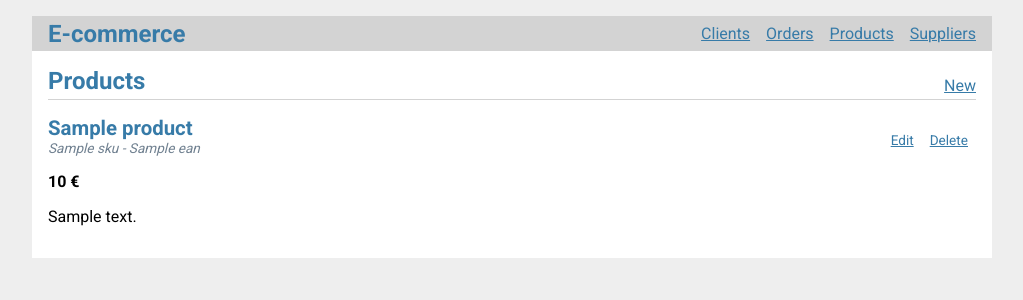
After one commit to nunogoncalves03/bd-project, a Flask app: template delivery-3/web/templates/products/index.html in a window 1280 px wide. The commit adds this page. Shown: the top 300 px of the page, without its empty margins (128-1151 px from the left). Run offline with Flask 3, Linux system fonts and the light colour scheme; the template is opened without the code that fills it: most values are stand-ins (such as "Sample title", 1, 10 or a date in 2020); some libraries are stand-ins or nearby versions.

Commit message:
products_index route done
Co-authored-by: Nuno Gonçalves <nunogoncalves03@users.noreply.github.com>
Co-authored-by: Diogo Rodrigues <diogojarodrigues@outlook.pt>

```diff
--- a/delivery-3/web/app.py
+++ b/delivery-3/web/app.py
@@ -43,17 +43,17 @@ log = app.logger
 
 
 @app.route("/", methods=("GET",))
-@app.route("/accounts", methods=("GET",))
-def account_index():
-    """Show all the accounts, most recent first."""
+@app.route("/products", methods=("GET",))
+def products_index():
+    """Show all the products, ordered by name."""
 
     with pool.connection() as conn:
         with conn.cursor(row_factory=namedtuple_row) as cur:
-            accounts = cur.execute(
+            products = cur.execute(
                 """
-                SELECT account_number, branch_name, balance
-                FROM account
-                ORDER BY account_number DESC;
+                SELECT *
+                FROM product
+                ORDER BY name ASC;
                 """,
                 {},
             ).fetchall()
@@ -64,71 +64,71 @@ def account_index():
         request.accept_mimetypes["application/json"]
         and not request.accept_mimetypes["text/html"]
     ):
-        return jsonify(accounts)
+        return jsonify(products)
 
-    return render_template("account/index.html", accounts=accounts)
+    return render_template("products/index.html", products=products)
 
 
-@app.route("/accounts/<account_number>/update", methods=("GET", "POST"))
-def account_update(account_number):
-    """Update the account balance."""
+# @app.route("/accounts/<account_number>/update", methods=("GET", "POST"))
+# def account_update(account_number):
+#     """Update the account balance."""
 
-    with pool.connection() as conn:
-        with conn.cursor(row_factory=namedtuple_row) as cur:
-            account = cur.execute(
-                """
-                SELECT account_number, branch_name, balance
-                FROM account
-                WHERE account_number = %(account_number)s;
-                """,
-                {"account_number": account_number},
-            ).fetchone()
-            log.debug(f"Found {cur.rowcount} rows.")
+#     with pool.connection() as conn:
+#         with conn.cursor(row_factory=namedtuple_row) as cur:
+#             account = cur.execute(
+#                 """
+#                 SELECT account_number, branch_name, balance
+#                 FROM account
+#                 WHERE account_number = %(account_number)s;
+#                 """,
+#                 {"account_number": account_number},
+#             ).fetchone()
+#             log.debug(f"Found {cur.rowcount} rows.")
 
-    if request.method == "POST":
-        balance = request.form["balance"]
+#     if request.method == "POST":
+#         balance = request.form["balance"]
 
-        error = None
+#         error = None
 
-        if not balance:
-            error = "Balance is required."
-            if not balance.isnumeric():
-                error = "Balance is required to be numeric."
+#         if not balance:
+#             error = "Balance is required."
+#             if not balance.isnumeric():
+#                 error = "Balance is required to be numeric."
 
-        if error is not None:
-            flash(error)
-        else:
-            with pool.connection() as conn:
-                with conn.cursor(row_factory=namedtuple_row) as cur:
-                    cur.execute(
-                        """
-                        UPDATE account
-                        SET balance = %(balance)s
-                        WHERE account_number = %(account_number)s;
-                        """,
-                        {"account_number": account_number, "balance": balance},
-                    )
-                conn.commit()
-            return redirect(url_for("account_index"))
+#         if error is not None:
+#             flash(error)
+#         else:
+#             with pool.connection() as conn:
+#                 with conn.cursor(row_factory=namedtuple_row) as cur:
+#                     cur.execute(
+#                         """
+#                         UPDATE account
+#                         SET balance = %(balance)s
+#                         WHERE account_number = %(account_number)s;
+#                         """,
+#                         {"account_number": account_number, "balance": balance},
+#                     )
+#                 conn.commit()
+#             return redirect(url_for("product_index"))
 
-    return render_template("account/update.html", account=account)
+#     return render_template("account/update.html", account=account)
 
 
-@app.route("/accounts/<account_number>/delete", methods=("POST",))
-def account_delete(account_number):
-    """Delete the account."""
+# @app.route("/accounts/<account_number>/delete", methods=("POST",))
+# def account_delete(account_number):
+#     """Delete the account."""
 
-    with pool.connection() as conn:
-        with conn.cursor(row_factory=namedtuple_row) as cur:
-            cur.execute(
-                """
-                DELETE FROM account
-                WHERE account_number = %(account_number)s;
-                """,
-                {"account_number": account_number},
-            )
-        conn.commit()
-    return redirect(url_for("account_index"))
+#     with pool.connection() as conn:
+#         with conn.cursor(row_factory=namedtuple_row) as cur:
+#             cur.execute(
+#                 """
+#                 DELETE FROM account
+#                 WHERE account_number = %(account_number)s;
+#                 """,
+#                 {"account_number": account_number},
+#             )
+#         conn.commit()
+#     return redirect(url_for("product_index"))
 
 
 @app.route("/ping", methods=("GET",))
--- a/delivery-3/web/static/style.css
+++ b/delivery-3/web/static/style.css
@@ -8,10 +8,15 @@ html {
     max-width: 960px;
     margin: 0 auto;
     background: white;
+    font-family: 'Roboto', sans-serif;
 }
 
-  h1, h2, h3, h4, h5, h6 {
-    font-family: serif;
+h1,
+h2,
+h3,
+h4,
+h5,
+h6 {
     color: #377ba8;
     margin: 1rem 0;
 }
@@ -42,14 +47,16 @@ html {
     padding: 0.25rem 0.5rem;
 }
 
-  nav ul  {
+nav ul {
     display: flex;
     list-style: none;
     margin: 0;
     padding: 0;
 }
 
-  nav ul li a, nav ul li span, header .action {
+nav ul li a,
+nav ul li span,
+header .action {
     display: block;
     padding: 0.5rem;
 }
@@ -58,14 +65,18 @@ html {
     padding: 0 1rem 1rem;
 }
 
-  .content > header {
+.content>header {
     border-bottom: 1px solid lightgray;
     display: flex;
     align-items: flex-end;
 }
 
-  .content > header h1 {
+.content>header h1 {
     flex: auto;
+    margin: 1rem 0 0.25rem 0;
+}
+
+.content>header a {
     margin: 1rem 0 0.25rem 0;
 }
 
@@ -76,17 +87,17 @@ html {
     border: 1px solid #377ba8;
 }
 
-  .post > header {
+.post>header {
     display: flex;
     align-items: flex-end;
     font-size: 0.85em;
 }
 
-  .post > header > div:first-of-type {
+.post>header>div:first-of-type {
     flex: auto;
 }
 
-  .post > header h1 {
+.post>header h1 {
     font-size: 1.5em;
     margin-bottom: 0;
 }
@@ -98,6 +109,10 @@ html {
 
 .post .body {
     white-space: pre-line;
+}
+
+.post .highlight {
+    font-weight: bold;
 }
 
 .content:last-child {
@@ -115,7 +130,8 @@ html {
     margin-bottom: 0.5em;
 }
 
-  .content input, .content textarea {
+.content input,
+.content textarea {
     margin-bottom: 1em;
 }
 
--- a/delivery-3/web/templates/base.html
+++ b/delivery-3/web/templates/base.html
@@ -1,10 +1,16 @@
 <!doctype html>
-<title>{% block title %}{% endblock %} - Bank</title>
+<title>{% block title %}{% endblock %} - E-commerce</title>
 <link rel="stylesheet" href="{{ url_for('static', filename='style.css') }}">
+<link rel="preconnect" href="https://fonts.googleapis.com">
+<link rel="preconnect" href="https://fonts.gstatic.com" crossorigin>
+<link href="https://fonts.googleapis.com/css2?family=Roboto:wght@400;500;700;900&display=swap" rel="stylesheet">
 <nav>
-  <h1><a href="/">Bank</a></h1>
+    <h1><a href="/">E-commerce</a></h1>
     <ul>
-    <li><a href="{{ url_for('account_index') }}">Accounts</a>
+        <li><a href="{{ url_for('products_index') }}">Clients</a>
+        <li><a href="{{ url_for('products_index') }}">Orders</a>
+        <li><a href="{{ url_for('products_index') }}">Products</a>
+        <li><a href="{{ url_for('products_index') }}">Suppliers</a>
     </ul>
 </nav>
 <section class="content">
--- /dev/null
+++ b/delivery-3/web/templates/products/index.html
@@ -0,0 +1,26 @@
+{% extends 'base.html' %}
+
+{% block header %}
+<h1>{% block title %}Products{% endblock %}</h1>
+<a href="">New</a>
+{% endblock %}
+
+{% block content %}
+{% for product in products %}
+<article class="post">
+    <header>
+        <div>
+            <h1>{{ product['name'] }}</h1>
+            <div class="about">{{ product['sku'] }} - {{ product['ean'] if product['ean'] != None else 'NO EAN' }}</div>
+        </div>
+        <a class="action" href="">Edit</a>
+        <a class="action" href="">Delete</a>
+    </header>
+    <p class="highlight">{{ product['price'] }} €</p>
+    <p class="body">{{ product['description'] if product['description'] != None else '' }}</p>
+</article>
+{% if not loop.last %}
+<hr>
+{% endif %}
+{% endfor %}
+{% endblock %}
```
Also changed, not shown: delivery-3/web/templates/account/index.html (deleted, +0 -23 lines), delivery-3/web/templates/account/update.html (deleted, +0 -19 lines), delivery-3/web/templates/products/update.html (added, +19 -0 lines), delivery-3/web/templates/products/create.html (added), delivery-3/web/templates/suppliers/index.html (added). Lines whose indentation alone changed are shown as unchanged.
